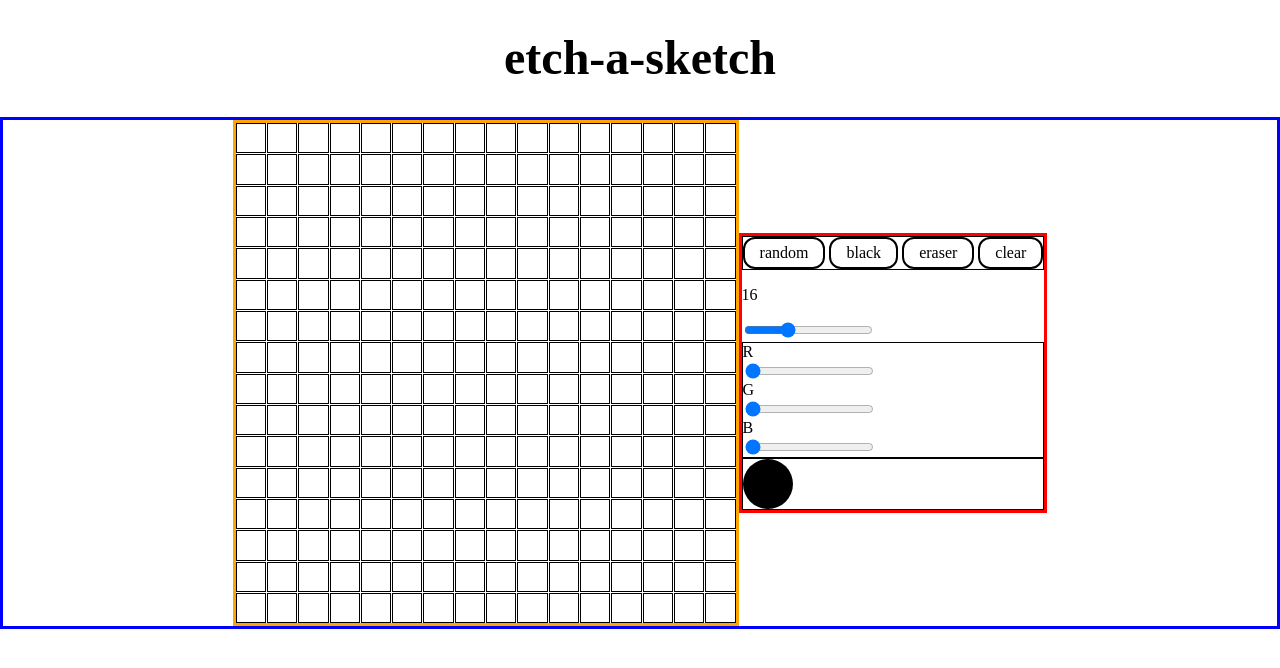
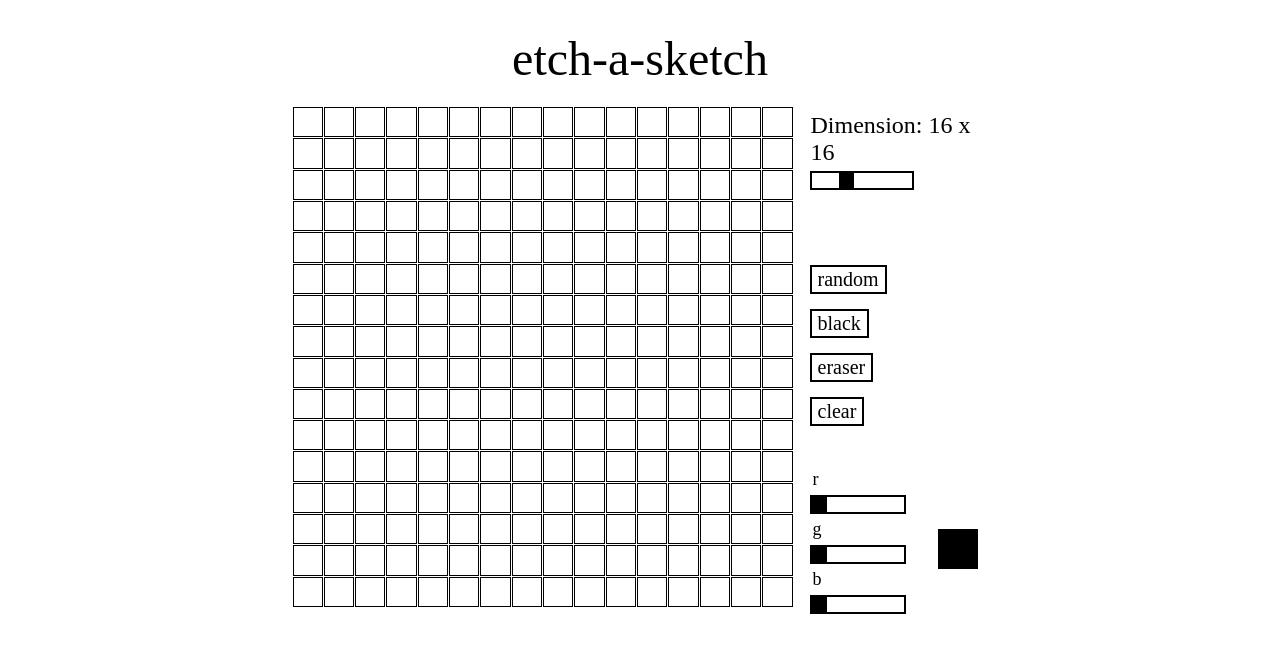
Before and after one commit to mingucodes/TOP-etch-a-sketch-colored, a plain HTML site: page index.html in a window 1280 px wide. Drawn offline with Linux system fonts and the light colour scheme; a web font is replaced by a local one.

Commit message:
add title text button to refresh the page, removed border-radius attribute for input methods for consistency (block-y style), and spaced out user tools

```diff
--- a/index.html
+++ b/index.html
@@ -9,13 +9,18 @@
   </head>
 
   <body>
-    <h1>etch-a-sketch</h1>
+    <button class="title-text" onClick="window.location.reload();">etch-a-sketch</button>
 
     <div class="main-container">
 
       <div class="grid-container"></div>
 
       <div class="tools-container">
+
+        <div class="dimension-input-container">
+          <p id="dimension-value">Dimension: 16 x 16</p>
+          <input type="range" id="dimension-input" value="16" min=0 max=50>
+        </div>
 
         <div class="buttons-container">
           <input type="button" id="random-button" value="random">
@@ -24,22 +29,22 @@
           <input type="button" id="clear-button" value="clear">
         </div>
 
-        <div class="dimensions-input-container">
-          <p id="dimension-value">16</p>
-          <input type="range" id="dimension-input" value="16" min=0 max=50>
+        <div class="rgb-selector-container">
+
+          <div class="rgb-selectors">
+            <label for="red">r</label>
+            <input type="range" id="red" value=0 min="0" max="255">
+            <label for="green">g</label>
+            <input type="range" id="green" value=0 min="0" max="255">
+            <label for="blue">b</label>
+            <input type="range" id="blue" value=0 min="0" max="255">
+          </div>
+
+          <div id="color-preview"></div>
         </div>
 
-        <div class="rgb-selector-container">
-          <label for="red">R</label>
-          <input type="range" id="red" value=0 min="0" max="255">
-          <label for="green">G</label>
-          <input type="range" id="green" value=0 min="0" max="255">
-          <label for="blue">B</label>
-          <input type="range" id="blue" value=0 min="0" max="255">
-        </div>
+        <!-- <div class="color-palette-container"> -->
 
-        <div class="color-palette-container">
-          <div id="color-preview"></div>
         </div>
 
       </div>
--- a/main.js
+++ b/main.js
@@ -162,7 +162,7 @@ const dimensionText = document.getElementById('dimension-value');
 function userInputHandler() {
   clearGridContainer();
   let userInputValue = userInput.value;
-  dimensionText.textContent = userInputValue;
+  dimensionText.textContent = `Dimension: ${userInputValue} x ${userInputValue}`;
   addBlocks(userInputValue);
 }
 
--- a/style.css
+++ b/style.css
@@ -13,39 +13,27 @@ body {
   --preview: black;
 }
 
-h1 {
+.title-text {
+  display: block;
+  font-family: inherit;
   font-size: 3rem;
   color: black;
-  text-align: center;
-  margin-top: 30px;
+  background-color: white;
+  border: none;
+  margin: 30px auto -30px auto;
 }
 
-input[type='button'] {
-  padding: 5px 15px;
-  font-family: inherit;
-  font-size: 16px;
-  background-color: white;
-  border: 2px solid black;
-  border-radius: 12px;
-  color: black;
+.title-text:hover {
   cursor: pointer;
+  text-shadow: 2px 2px 2px rgb(187, 187, 187);
 }
 
-input[type='button']:hover {
-  background-color: black;
-  border: 2px solid white;
-  color: white;
-}
-
-input[type='button']:active {
+.title-text:active {
   transform: translateY(5px);
 }
 
 .grid-container {
   background-color: white;
-
-  border: 3px solid orange;
-
   padding: 0;
   width: 500px;
   height: 500px;
@@ -66,10 +54,12 @@ input[type='button']:active {
 #color-preview {
   color: white;
   background-color: var(--preview);
-  width: 50px;
-  height: 50px;
-  border-radius: 25px;
+  width: 40px;
+  height: 40px;
+  /* border-radius: 25px; */
   cursor: pointer;
+  margin: 5px 3px;
+  margin: 15px auto 0px auto;
 }
 
 #color-preview:active {
@@ -77,24 +67,101 @@ input[type='button']:active {
 }
 
 .main-container {
-  border: solid 3px blue;
   display: flex;
   justify-content: center;
-  align-items: center;
+  align-items: flex-start;
+  column-gap: 15px;
+  margin-top: 50px;
 }
 
 .tools-container {
-  border: solid 3px red;
+  /* border: solid 3px red; */
+  width: 180px;
 }
 
-.buttons-container {
-  border: solid 1px black;
+/* Dimension Input */
+.dimension-input-container {
+  /* border: 2px solid skyblue; */
+  margin-top: 10px;
 }
 
-.rgb-selector-container {
-  border: solid 1px black;
+#dimension-input {
+  margin: 5px 2px;
 }
 
-.color-palette-container {
-  border: solid 1px black;
+#dimension-value {
+  font-size: 24px;
+  margin-top: -5px;
+  margin-bottom: 0px;
+  margin-left: 3px;
 }
+
+/* Buttons  */
+.buttons-container {
+  /* border: solid 3px green; */
+  display: grid;
+  grid-row-gap: 15px;
+  margin-top: 70px;
+  margin-left: 2px;
+}
+
+input[type='button'] {
+  font-family: inherit;
+  font-size: 20px;
+  background-color: white;
+  border: 2px solid black;
+  /* border-radius: 12px; */
+  color: black;
+  cursor: pointer;
+
+  width: min-content;
+}
+
+input[type='button']:hover {
+  background-color: black;
+  border: 2px solid white;
+  color: white;
+}
+
+input[type='button']:active {
+  transform: translateY(5px);
+}
+
+/* RGB input */
+.rgb-selector-container {
+  /* border: solid 3px black; */
+  display: flex;
+  align-items: center;
+  width: 200px;
+  margin-top: 40px;
+}
+
+.rgb-selectors {
+  display: flex;
+  flex-direction: column;
+  /* border: solid 2px red; */
+  width: 100px;
+}
+
+label {
+  margin: 3px 5px;
+  font-size: 18px;
+}
+
+input[type='range'] {
+  max-width: 100px;
+  cursor: pointer;
+  -webkit-appearance: none;
+  background-color: white;
+  border: 2px solid black;
+  /* border-radius: 25px; */
+}
+
+input[type='range']::-webkit-slider-thumb {
+  -webkit-appearance: none;
+  /* border-radius: 50%; */
+  height: 15px;
+  width: 15px;
+  background: black;
+  border: 2px solid black;
+}
```
